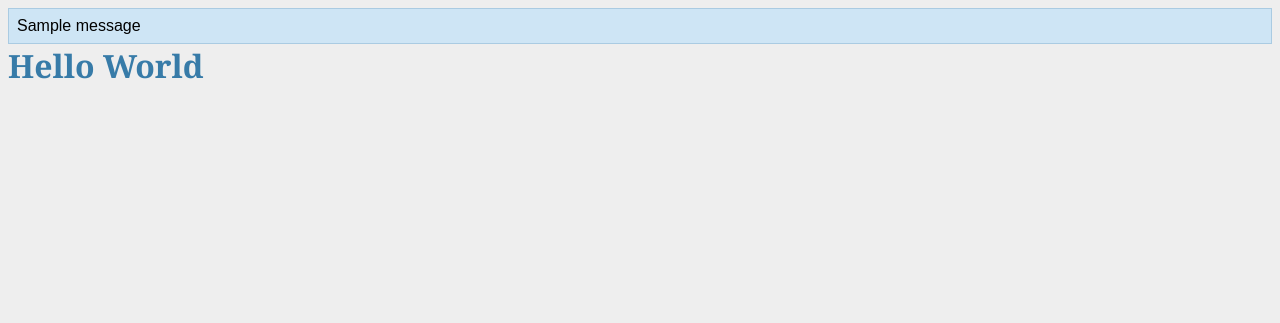
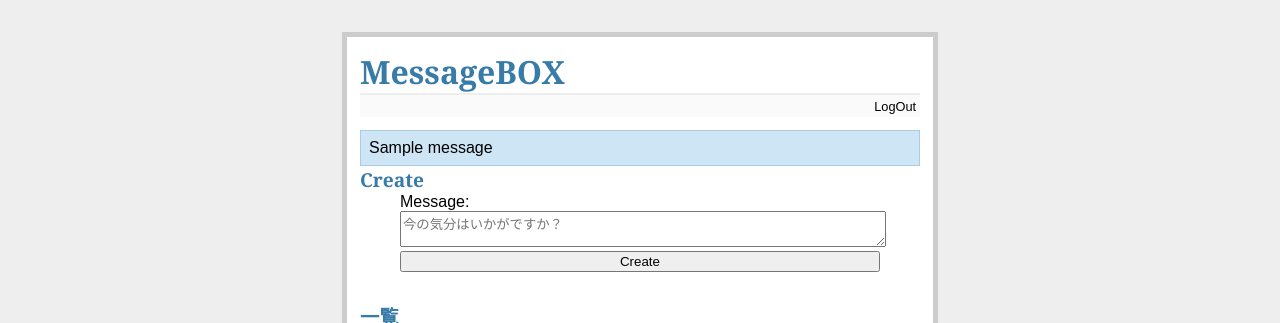
Before and after one commit to bit-K120/message_box, a Flask app: page / in a window 1280 px wide. Shown: the top 323 px of the page. Before the commit the page ends 79 px from the top, so only its background shows below. Run offline with Flask 3, Linux system fonts and the light colour scheme; a user stored in the database is signed in; tables that the repository leaves empty hold one stand-in row (values such as "Sample post"); one stand-in notice (Sample message) is shown.

Commit message:
class contents all added

```diff
--- a/app.py
+++ b/app.py
@@ -1,9 +1,9 @@
 import os
 from flask import Flask, render_template, redirect, url_for, request, flash
-from flask_login import LoginManager, login_required, login_user, logout_user
+from flask_login import LoginManager, login_required, login_user, logout_user, current_user
 from werkzeug.security import generate_password_hash, check_password_hash
 from peewee import IntegrityError
-from config import User
+from config import User, Message
 
 app = Flask(__name__)
 app.secret_key = os.urandom(24)  # Flaskでsessionを使う場合に必要
@@ -72,10 +72,47 @@ def logout():
     return redirect(url_for("index"))
 
 
-@app.route("/")
+@app.route("/", methods = ["GET","POST"])
+def index():
+    if request.method == "POST" and current_user.is_authenticated:
+        Message.create(user=current_user, content=request.form["content"])
+    messages = (
+        Message.select()
+        .where(Message.reply_to.is_null(True))
+        .order_by(Message.pub_date.desc(), Message.id.desc())
+    )
+    return render_template("index.html", messages=messages)
+
+
+# メッセージ削除
+@app.route("/messages/<message_id>/delete/", methods=["POST"])
 @login_required
-def index():
-    return render_template("index.html")
+def delete(message_id):
+    if Message.select().where((Message.id == message_id) & (Message.user == current_user)).first():
+        Message.delete_by_id(message_id)
+    else:
+        flash("無効な操作です")
+    return redirect(url_for("index"))
+
+# 返信登録
+@app.route("/messages/<message_id>/", methods=["POST"])
+@login_required
+def reply(message_id):
+    Message.create(user=current_user, content=request.form["content"], reply_to=message_id)
+    return redirect(url_for("show", message_id=message_id))
+
+
+# 返信表示
+@app.route("/messages/<message_id>/")
+def show(message_id):
+    message = Message.get_by_id(message_id)
+    messages = (
+        Message.select()
+        .where((Message.id == message_id) | (Message.reply_to == message_id))
+        .order_by(Message.pub_date.desc(), Message.id.desc())
+    )
+    return render_template("show.html", message=message, messages=messages, message_id=message_id)
+
 
 
 if __name__ == "__main__":
--- a/config.py
+++ b/config.py
@@ -3,7 +3,7 @@ import datetime
 import logging
 from dotenv import load_dotenv
 from playhouse.db_url import connect
-from peewee import Model, IntegerField, CharField, TextField, TimestampField
+from peewee import Model, IntegerField, CharField, TextField, TimestampField, ForeignKeyField
 from flask_login import UserMixin
 
 load_dotenv()
@@ -32,4 +32,16 @@ class User(UserMixin, Model):
         table_name = "users"
 
 
-db.create_tables([User])
+class Message(Model):
+    id = IntegerField(primary_key=True)
+    user = ForeignKeyField(User, backref="messages")
+    content = TextField()
+    pub_date = TimestampField(default=datetime.datetime.now)
+    reply_to = ForeignKeyField("self", backref="messages", null=True)  # nullを許容する
+
+    class Meta:
+        database = db
+        table_name = "messages"
+
+
+db.create_tables([User, Message])
--- /dev/null
+++ b/templates/base.html
@@ -0,0 +1,27 @@
+<!doctype html>
+<html lang="ja">
+<head>
+    <meta charset="UTF-8">
+    <meta name="viewport" content="width=device-width, initial-scale=1.0">
+    <title>MessageBOX</title>
+    <link rel=stylesheet type=text/css href="{{ url_for("static", filename="style.css") }}">
+</head>
+<body>
+    <div class="page">
+        <h1><a href="{{ url_for('index') }}">MessageBOX</a></h1>
+        <div class=metanav>
+            {% if not current_user.is_authenticated %}
+            <a href="{{ url_for('login') }}">LogIn</a>
+            <a href="{{ url_for('register') }}">Register</a>
+            {% else %}
+            <a href="{{ url_for('logout') }}">LogOut</a>
+            {% endif %}
+        </div>
+        {% for message in get_flashed_messages() %}
+        <div class=flash>{{ message }}</div>
+        {% endfor %}
+
+        {% block content %}{% endblock %}
+    </div>
+</body>
+</html>
--- a/templates/index.html
+++ b/templates/index.html
@@ -1,20 +1,36 @@
-<!doctype html>
-<html lang="ja">
+{% extends "base.html" %}
+{% block content%}
+{% if current_user.is_authenticated %} {# ログインしている場合に表示 #}
+<h2>Create</h2>
+<form action="{{ url_for('index') }}" method="post">
+    <div>Message:</div>
+    <div><textarea name="content" placeholder="今の気分はいかがですか？"></textarea></div>
+    <div><input type="submit" value="Create" /></div>
+</form>
+{% endif %}
 
-<head>
-    <meta charset="UTF-8">
-    <meta name="viewport" content="width=device-width, initial-scale=1.0">
-    <title>MessageBOX</title>
-    <link rel=stylesheet type=text/css href="{{ url_for('static', filename='style.css') }}">
-</head>
-
-<body>
-    {% for message in get_flashed_messages() %}
-    <div class=flash>{{ message }}</div>
+<h2>一覧</h2>
+<ul>
+    {% for message in messages %}
+    <div class="message">
+        <li>
+            <img src="http://www.gravatar.com/avatar/{{ message.user.email }}?d=identicon&s=80" alt="" class="avatar">
+            {{ message.user.name }} {{ message.pub_date }}
+            {% if message.user == current_user %}
+            <form action="{{ url_for('delete', message_id=message.id) }}" method="post" style="display:inline;">
+                <input type="submit" value="削除" onclick="if(!confirm('このメッセージを削除しますか？')) return false">
+            </form>
+            {% endif %}
+            <div class="message-content">
+                <a href="{{ url_for('show', message_id=message.id) }}">
+                    {{ message.content }}
+                </a>
+                {% if message.messages.count() > 0 %}
+                {{ message.messages.count() }}件の返信
+                {% endif %}
+            </div>
+        </li>
+    </div>
     {% endfor %}
-
-    <h1>Hello World</h1>
-
-</body>
-
-</html>
+</ul>
+{% endblock %}
```
Also changed, not shown: templates/login.html (+3 -26 lines), templates/register.html (+3 -26 lines), templates/show.html (added, +53 -0 lines).
